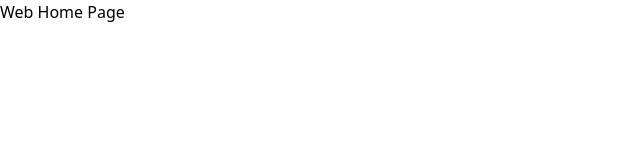
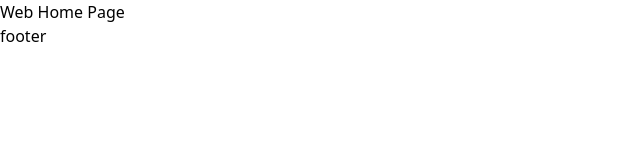
Before and after one commit to CW-Parth113/git-practice, a Next.js app: page / in a window 1280 px wide. Shown: the top 160 px of the page, without its empty margins (0-640 px from the left). Built offline with nearby package versions, Linux system fonts and the light colour scheme.

Commit message:
add footer

```diff
--- a/app/page.tsx
+++ b/app/page.tsx
@@ -4,6 +4,7 @@ const Home = () => {
   return (
     <div>
       <h1>Web Home Page</h1>
+      <footer>footer</footer>
     </div>
   );
 };
```
